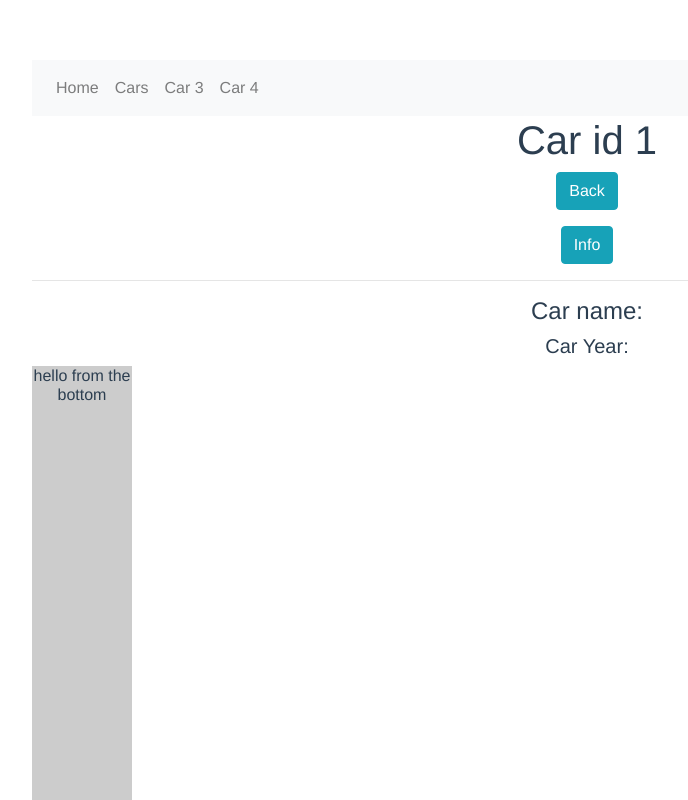
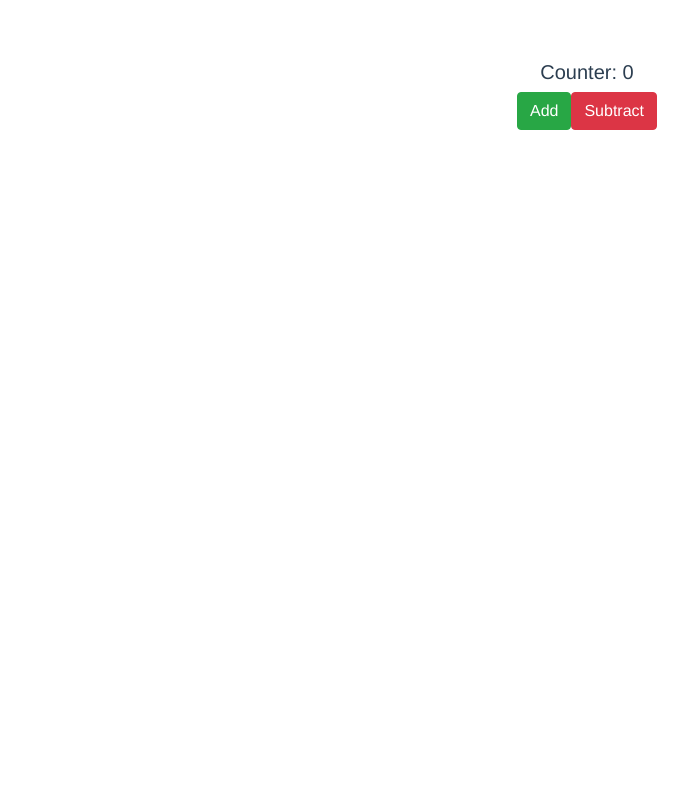
Before and after one commit to Draiking/vue-cli-lesson, a Vue app: page /car/1/full in a window 1280 px wide. Shown: the top 800 px of the page, without its empty margins (53-741 px from the left). Built offline with nearby package versions, Linux system fonts and the light colour scheme.

Commit message:
Использование state

```diff
--- a/package.json
+++ b/package.json
@@ -12,7 +12,8 @@
     "core-js": "^3.6.5",
     "vue": "^2.6.11",
     "vue-router": "^3.4.9",
-    "vuelidate": "^0.7.6"
+    "vuelidate": "^0.7.6",
+    "vuex": "^3.5.1"
   },
   "devDependencies": {
     "@vue/cli-plugin-babel": "~4.5.0",
--- a/src/App.vue
+++ b/src/App.vue
@@ -1,63 +1,25 @@
 <template>
-  <div id="app">
-    <div class="container">
-      <nav class="navbar navbar-expand-lg navbar-light bg-light">
-        <div class="navbar-collapse" id="navbarNav">
-          <ul class="navbar-nav">
-            <router-link
-              tag="li"
-              class="nav-item"
-              exact
-              to="/"
-              active-class="active"
-            >
-              <a class="nav-link">Home</a>
-            </router-link>
-
-            <router-link
-              tag="li"
-              class="nav-item"
-              to="/cars"
-              active-class="active"
-            >
-              <a class="nav-link">Cars</a>
-            </router-link>
-
-            <router-link
-              tag="li"
-              class="nav-item"
-              to="/car/3"
-              active-class="active"
-            >
-              <a class="nav-link">Car 3</a>
-            </router-link>
-
-
-            <router-link
-              tag="li"
-              class="nav-item"
-              to="/car/4"
-              active-class="active"
-            >
-              <a class="nav-link">Car 4</a>
-            </router-link>
-
-          </ul>
-        </div>
-      </nav>
-
-      <router-view></router-view>
-    </div>
+  <div id="app" class="container">
+    <app-counter></app-counter>
+    <app-actions></app-actions>
   </div>
 </template>
 
 <script>
+
+import Counter from './components/Counter';
+import Actions from './components/Actions';
+
 export default {
   name: "App",
-
-  components: {},
+  components: {
+    appCounter: Counter,
+    appActions: Actions
+  },
   data() {
-    return {};
+    return {
+      counter: 0
+    };
   }
 };
 </script>
--- /dev/null
+++ b/src/components/Actions.vue
@@ -0,0 +1,21 @@
+<template>
+    <div>
+        <button class="btn btn-success" @click="updateCounter(1)">
+            Add
+        </button>
+        <button class="btn btn-danger" @click="updateCounter(-1)">
+            Subtract
+        </button>
+    </div>
+</template>
+
+<script>
+    export default {
+        methods: {
+           updateCounter(val) {
+            //    this.$emit('counterUpdated', val)
+            this.$store.state.counter += val
+           }
+        }
+    }
+</script>
--- a/src/components/Car.vue
+++ /dev/null
@@ -1,54 +0,0 @@
-<template>
-  <div>
-    <h1>Car id {{ id }}</h1>
-
-    <button class="btn btn-default btn-info mb-2" @click="backToCar">
-      Back
-    </button>
-
-    <br />
-
-    <!-- <router-link
-      class="btn btn-info mt-2"
-      tag="button"
-      :to="'/car/' + id + '/full'"
-      >Info</router-link> -->
-
-      <router-link
-      class="btn btn-info mt-2"
-      tag="button"
-      :to="{name: 'carFull', params: {id: id}, query: {name: 'Mazda', year: 2000}, hash: '#scroll'}"
-      >Info</router-link>
-
-    <hr />
-    <router-view></router-view>
-  </div>
-</template>
-
-<script>
-export default {
-  data() {
-    return {
-      // id: this.$router.currentRoute.params['id'] длинная запись
-      id: this.$route.params["id"],
-    };
-  },
-  methods: {
-    backToCar() {
-      this.$router.push("/cars");
-    },
-  },
-  watch: {
-    $route(toR) {
-      this.id = toR.params["id"];
-    },
-  },
-  beforeRouteLeave(to, from, next) {
-     if (window.confirm('Are you sure want to leave?')) {
-         next()
-     } else {
-         next(false)
-     }
-  }
- };
-</script>
--- a/src/components/CarFull.vue
+++ /dev/null
@@ -1,32 +0,0 @@
-<template>
-  <div>
-    <h4>Car name: {{ $route.query.name }}</h4>
-    <h5>Car Year: {{ year }}</h5>
-
-    <div class="scroll">
-        <h6 id="scroll">hello from the bottom</h6>
-    </div>
-  </div>
-</template>
-
-<script>
-export default {
-  computed: {
-    year() {
-      return this.$route.query.year;
-    },
-  },
-  beforeRouteEnter(to, fromR, next) {
-    console.log('beforeRouteEnter')
-      next()
-  }
-};
-</script>
-
-<style scroped>
-.scroll {
-  width: 100px;
-  height: 1000px;
-  background: #ccc;
-}
-</style>
--- a/src/components/Cars.vue
+++ /dev/null
@@ -1,26 +0,0 @@
-<template>
-<div>
-    <h1>Cars pages</h1>
-   <ul>
-
-      <router-link tag="li" v-for="car in 5" :key="car" :to="'/car/' + car">
-        <a>Car: {{ car }}</a>
-      </router-link>
-
-    </ul>
-</div>
-</template>
-
-<script>
-export default {
-  data() {
-    return {
-      car: Number,
-    };
-  },
-};
-</script>
-
-
-<style scroped>
-</style>
--- /dev/null
+++ b/src/components/Counter.vue
@@ -0,0 +1,15 @@
+<template>
+    <div>
+        <h5>Counter: {{counter}}</h5>
+    </div>
+</template>
+
+<script>
+    export default {
+        computed: {
+            counter() {
+                return this.$store.state.counter
+            }
+        }
+    }
+</script>
--- a/src/components/Error.vue
+++ /dev/null
@@ -1,11 +0,0 @@
-<template>
- <div>
-     <h1>Error 404</h1>
- </div>
-</template>
-
-<script>
-    export default {
-
-    }
-</script>
--- a/src/components/Home.vue
+++ /dev/null
@@ -1,14 +0,0 @@
-<template>
-    <h1>home pages</h1>
-</template>
-
-<script>
-export default {
-
-}
-</script>
-
-
-<style scroped>
-
-</style>
--- a/src/routes.js
+++ /dev/null
@@ -1,66 +0,0 @@
-import VueRouter from 'vue-router';
-import Home from './components/Home';
-import Car from './components/Car';
-import CarFull from './components/CarFull';
-import ErrorComponent from './components/Error';
-
-
-
-
-const Cars = resolve => {
-    require.ensure(['./components/Cars.vue'], () => {
-        resolve(
-            require('./components/Cars.vue')
-        )
-    })
-}
-
-
-export default new VueRouter({
-    routes: [{
-            path: '',
-            component: Home
-        },
-        {
-            path: '/cars',
-            component: Cars,
-            name: 'Cars'
-        },
-        {
-            path: '/car/:id',
-            component: Car,
-            children: [{
-                path: 'full',
-                component: CarFull,
-                name: 'carFull',
-                beforeEnter(to, fromR, next) {
-                    next()
-                }
-            }]
-        },
-        {
-            path: '/none',
-            redirect: {
-                name: 'Cars'
-            }
-        },
-        {
-            path: '*',
-            component: ErrorComponent
-        }
-    ],
-    mode: 'history',
-    scrollBehavior(to) {
-
-        if (to.hash) {
-            return {
-                selector: to.hash
-            }
-        } else {
-            return {
-                x: 0,
-                y: 0,
-            }
-        }
-    }
-})
--- /dev/null
+++ b/store/index.js
@@ -0,0 +1,10 @@
+import Vue from 'vue'
+import Vuex from 'vuex'
+
+Vue.use(Vuex)
+
+export default new Vuex.Store({
+    state: {
+        counter: 0
+    }
+})
```
Also changed, not shown: src/main.js (+4 -4 lines), 1 other file (tests, documents, lock files or other folders).
